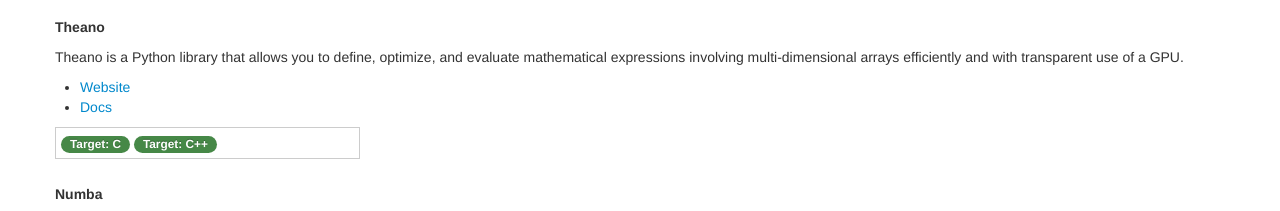
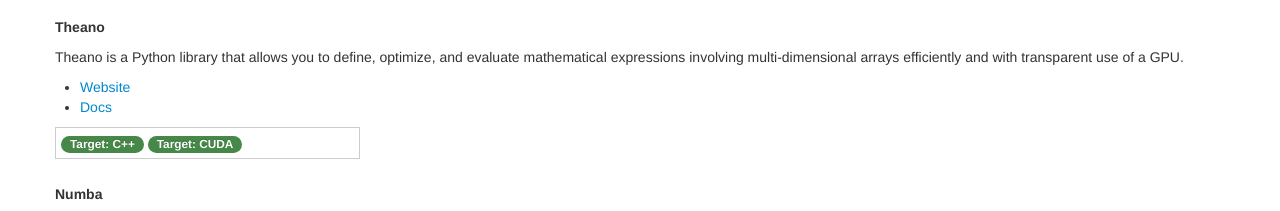
Before and after one commit to pydata/compilers-webpage, a plain HTML site: page index.html in a window 1280 px wide. Shown: the part 3240-3451 px from the top of the page. Drawn offline with Linux system fonts and the light colour scheme.

Commit message:
Update the web page since change to Theano.
There was 2 others diff that I didn't inclure that where not related.
They can be caused by different pandoc version.

```diff
--- a/index.html
+++ b/index.html
@@ -220,7 +220,7 @@
         <li><a href="http://deeplearning.net/software/theano/#documentation">Docs</a></li>
         </ul>
         <div class="block">
-        <span class="badge badge-success">Target: C</span> <span class="badge badge-success">Target: C++</span>
+        <span class="badge badge-success">Target: C++</span> <span class="badge badge-success">Target: CUDA</span>
         </div>
 
         <h5 id="numba">Numba</h5>
```
